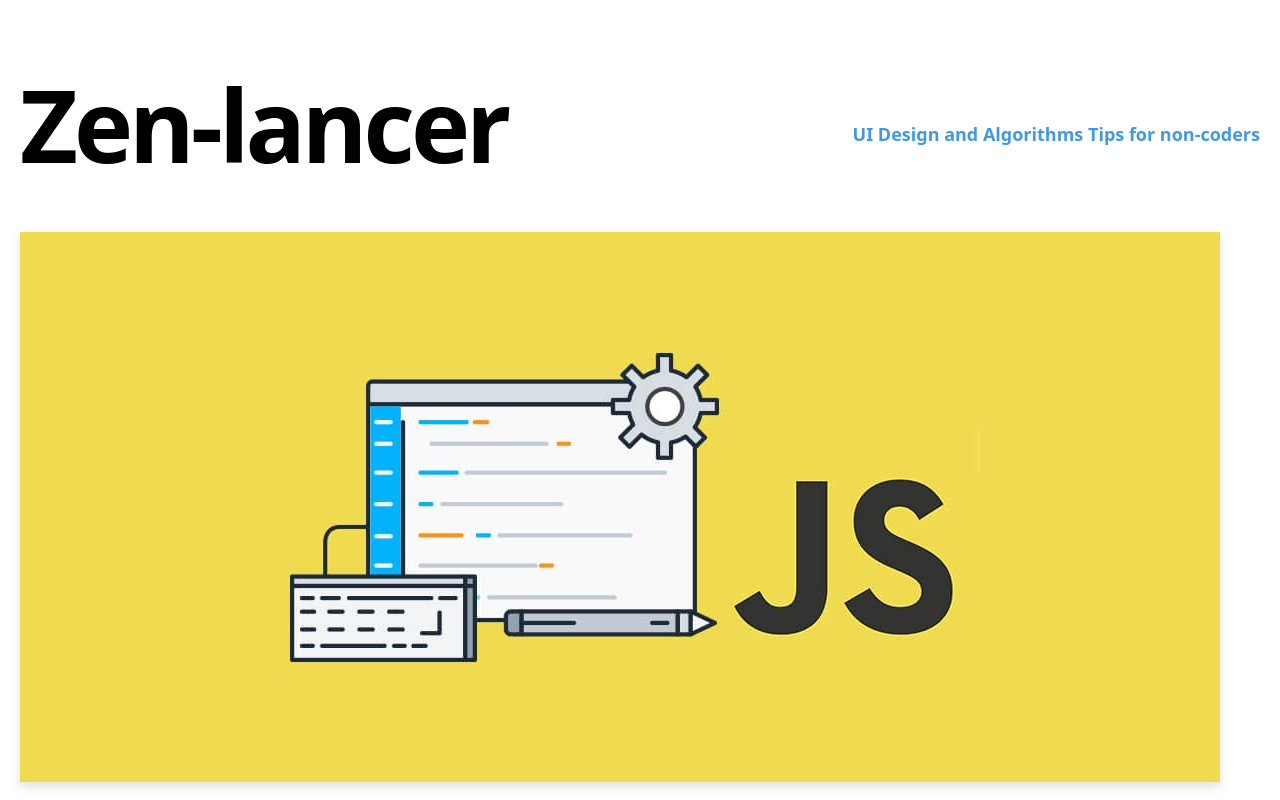
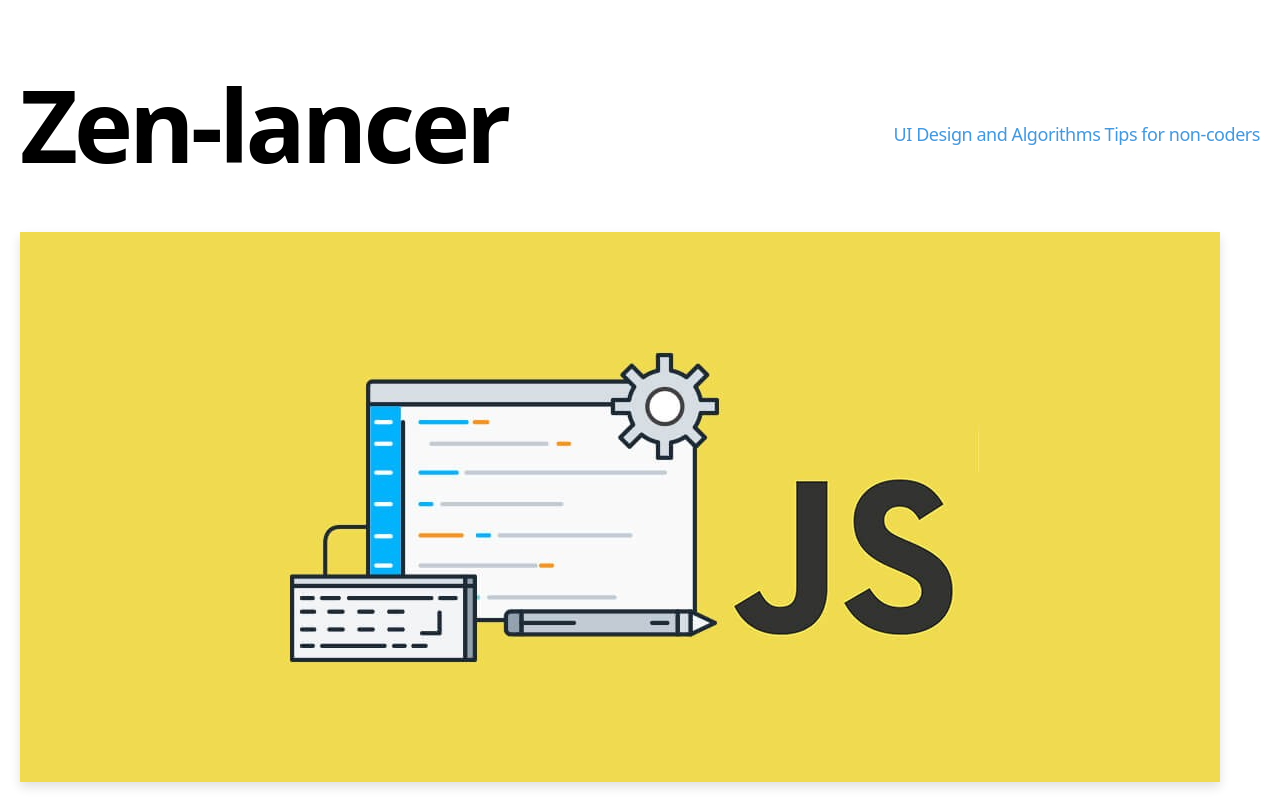
Before and after one commit to millord/javascriptbase, a Next.js app: page / in a window 1280 px wide. Shown: the top 800 px of the page. Built offline with nearby package versions, Linux system fonts and the light colour scheme.

Commit message:
change the tracking of the font

```diff
--- a/components/intro.js
+++ b/components/intro.js
@@ -6,7 +6,7 @@ export default function Intro() {
       <h1 className="text-6xl md:text-8xl font-bold tracking-tighter leading-tight md:pr-8">
         Zen-lancer
       </h1>
-      <h4 className="font-black text-blue-500 text-center md:text-left text-lg mt-5 md:pl-8">
+      <h4 className="tracking-tight font-normal text-blue-500 text-center md:text-left text-lg mt-5 md:pl-8">
         UI Design and Algorithms Tips for non-coders
       </h4>
     </section>
```
